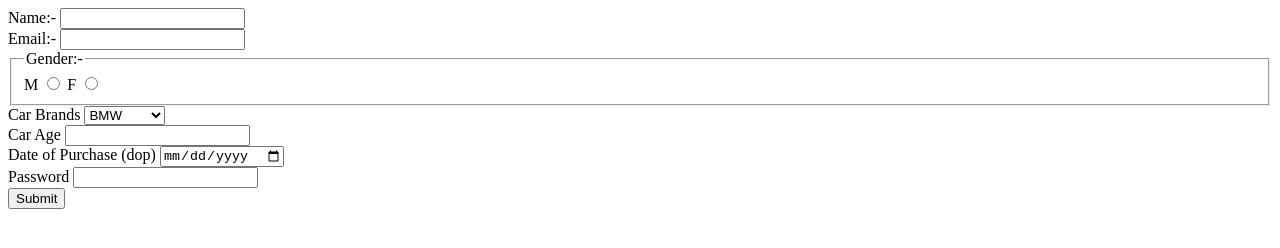
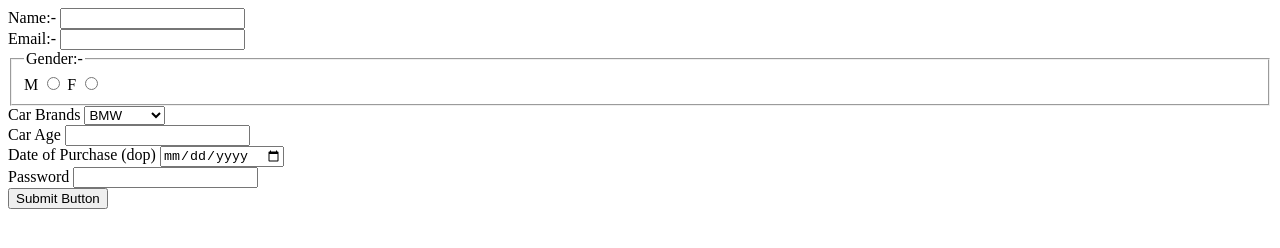
Before and after one commit to acciojob/car-insurance-form-Himanshu62727, a website: page main.html in a window 1280 px wide. Drawn offline with Linux system fonts and the light colour scheme.

Commit message:
created a submission

```diff
--- a/main.html
+++ b/main.html
@@ -33,7 +33,7 @@
 		<input type = "date" id = dop required><br>
 		<label for = password>Password</label>
 		<input type = "password" id = password  required><br>
-		<input type = submit>
+		<button type = "submit">Submit Button</button>
 	</form>
     <script type="text/javascript" src="./script.js">
 </script>
```
